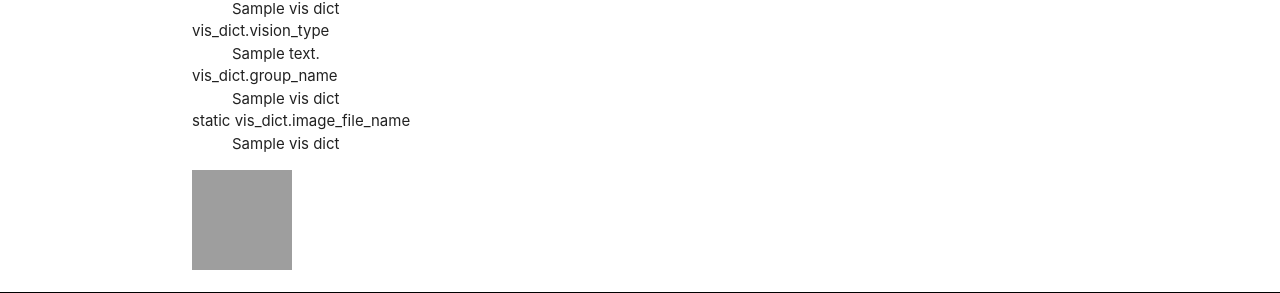
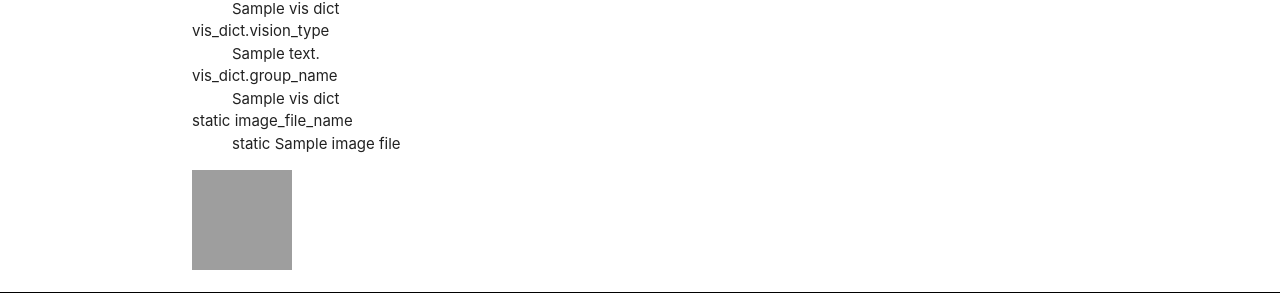
Before and after one commit to tomwhartung/artsyvisions.com, a Django app: template Site/content/templates/content/visions/all.html in a window 1280 px wide. Shown: the part 507-800 px from the top of the page. Run offline with Django 3.2, Linux system fonts and the light colour scheme; the template is opened without the code that fills it: most values are stand-ins (such as "Sample title", 1, 10 or a date in 2020); some libraries are stand-ins or nearby versions; grey boxes are pictures that could not be loaded.

Commit message:
Fixed all.html to properly display the image_file_name for groups.  The images for groups now appear.

```diff
--- a/Site/content/templates/content/visions/all.html
+++ b/Site/content/templates/content/visions/all.html
@@ -37,8 +37,8 @@
   <dd>{{ vis_dict.image_file_name }}</dd>
  {% else %}
   {% for image_file_name in vis_dict.image_file_list %}
-   <dt>static vis_dict.image_file_name</dt>
-   <dd>{{ vis_dict.image_file_name }}</dd>
+   <dt>static image_file_name</dt>
+   <dd>static {{ image_file_name }}</dd>
   {% endfor %}
  {% endif %}
 </dl>
```
